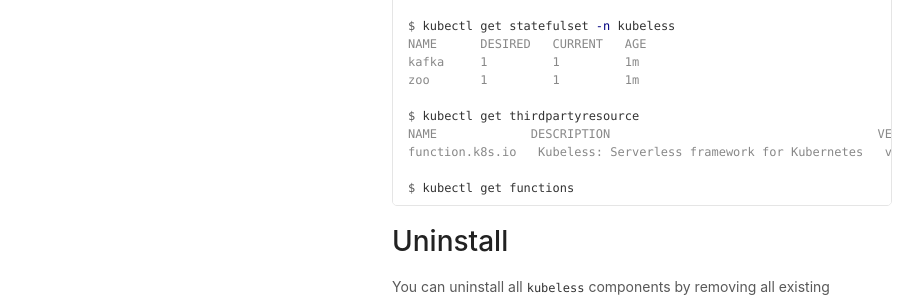
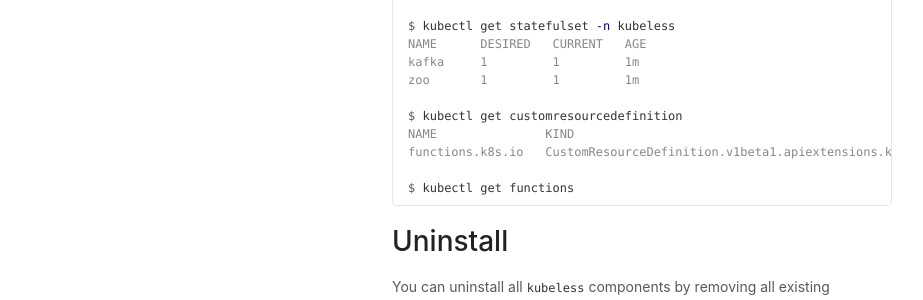
Before and after one commit to vmware-archive/kubeless-website, a Jekyll site: the page built from docs/install.md, in a window 1280 px wide and 1369 px high. Shown: the part 865-1165 px from the top of the window, without its empty margins (178-1101 px from the left). Built offline with Jekyll 4.4.1, drawn with Linux system fonts in a browser that asks for light colours; our own code applies the rules of GitHub Pages for plain Markdown files; some of the changed text lies outside the part shown.

Commit message:
move to 0.2.3

````diff
--- a/docs/install.md
+++ b/docs/install.md
@@ -22,7 +22,7 @@ kubectl create ns kubeless
 * Create the `kubeless` manifests:
 
 ```console
-curl -sL https://github.com/kubeless/kubeless/releases/download/v0.1.0/kubeless-v0.1.0.yaml | kubectl create -f -
+curl -sL https://github.com/kubeless/kubeless/releases/download/v0.2.3/kubeless-v0.2.3.yaml | kubectl create -f -
 ```
 
 This last step will launch the controller, a deloyment and expose it via a service. It will also launch a Kafka and Zookeper development setup to handle the default messages. Finally, it will create a _function_ ThirdPartyResource.
@@ -43,9 +43,9 @@ NAME      DESIRED   CURRENT   AGE
 kafka     1         1         1m
 zoo       1         1         1m
 
-$ kubectl get thirdpartyresource
-NAME             DESCRIPTION                                     VERSION(S)
-function.k8s.io   Kubeless: Serverless framework for Kubernetes   v1
+$ kubectl get customresourcedefinition
+NAME               KIND
+functions.k8s.io   CustomResourceDefinition.v1beta1.apiextensions.k8s.io
 
 $ kubectl get functions
 ```
````
